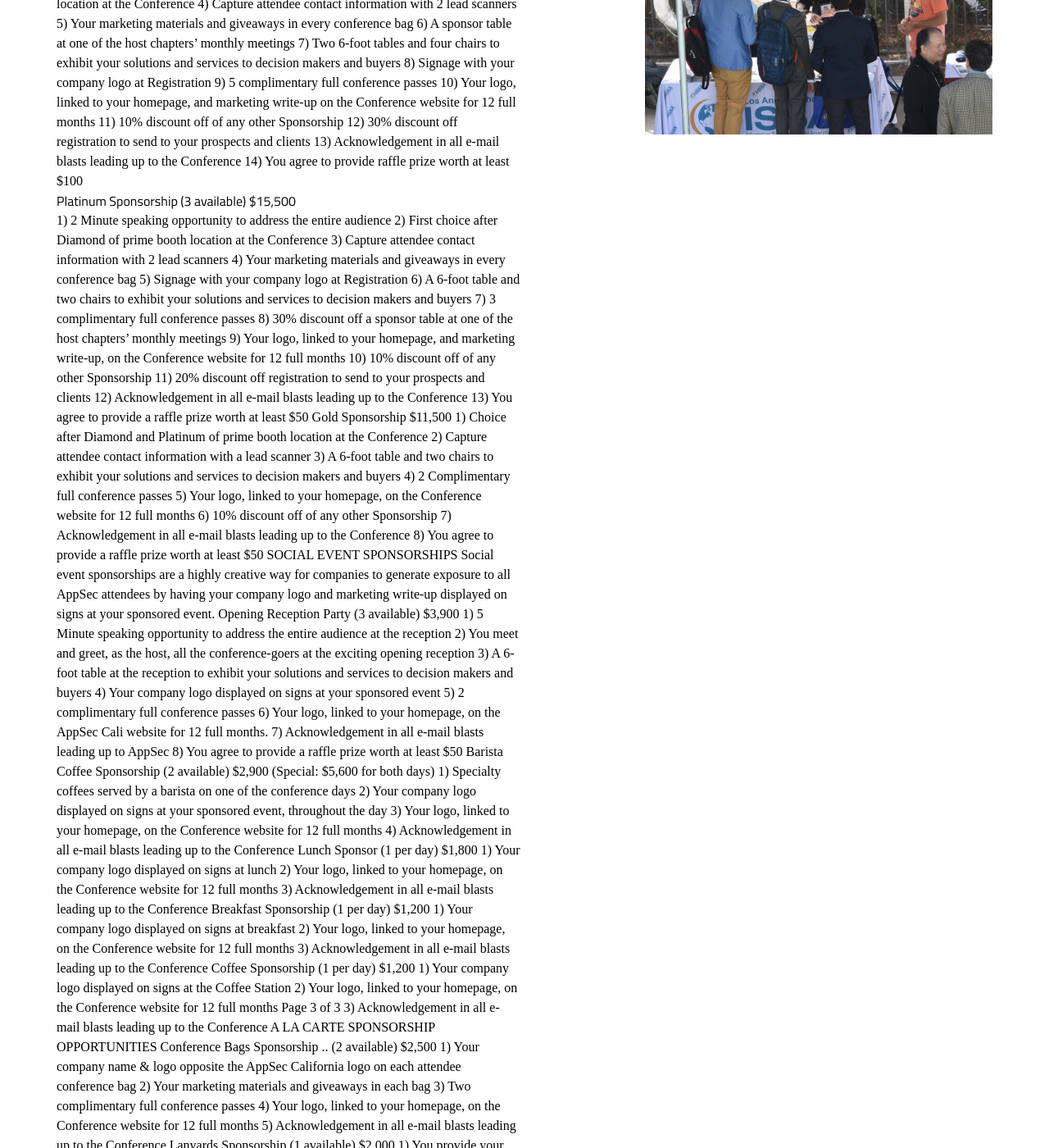
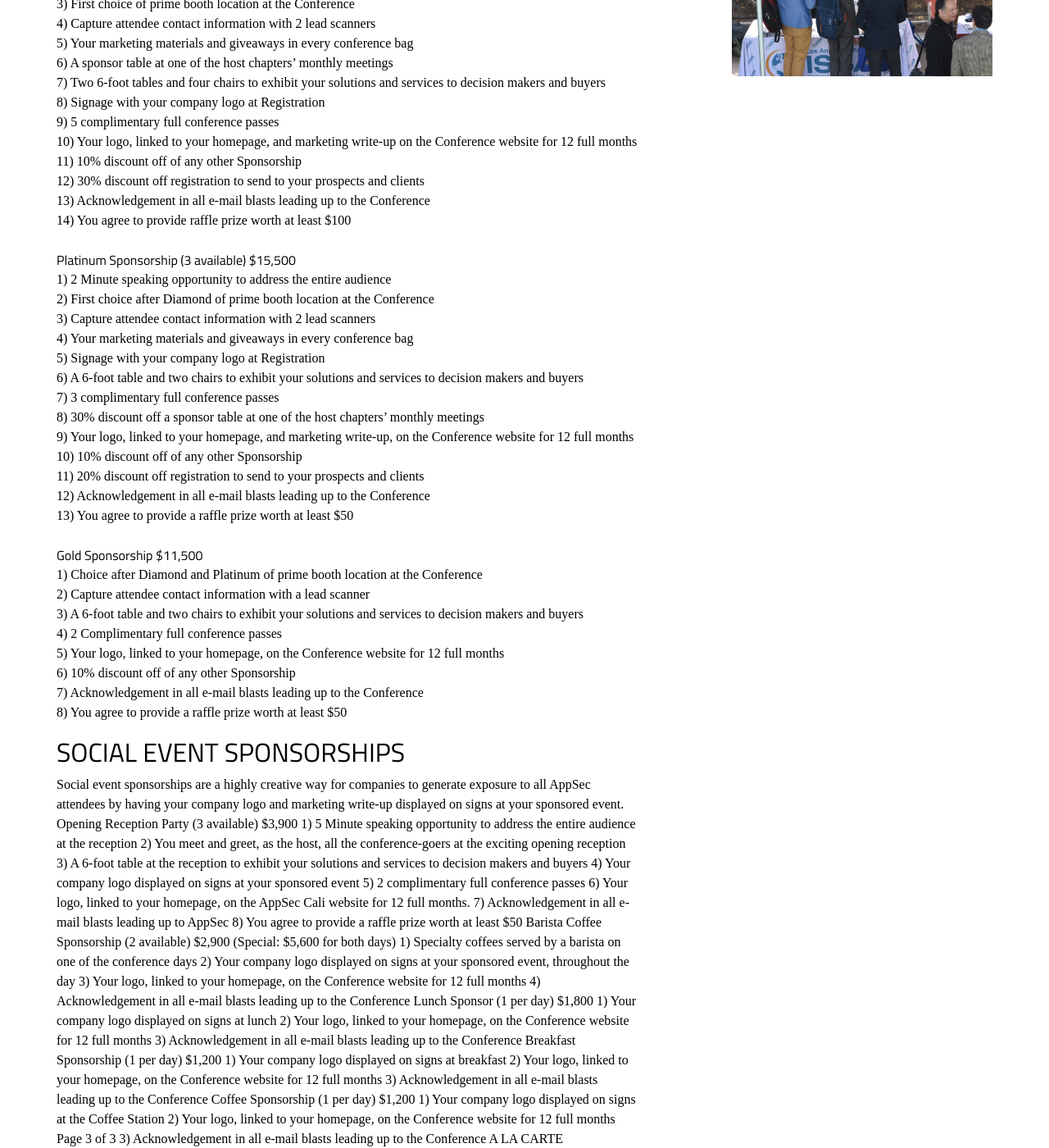
Before and after one commit to OWASP/2020-appseccalifornia, a Jekyll site: the page built from sponsors/index.html, in a window 1280 px wide and 1400 px high, scrolled down 727 px. Shown: the whole window at 82% size. Built offline with Jekyll 4.4.1, drawn with Linux system fonts in a browser that asks for light colours; some web fonts are replaced; comment, search, counter and statistics services are not loaded; some of the changed text lies outside the part shown.

Commit message:
testing formatting on sponsorship page

```diff
--- a/sponsors/index.html
+++ b/sponsors/index.html
@@ -20,6 +20,7 @@ Join us on the beach and increase your company’s exposure<br>
 <div class="column">
 <h2>EXPO SPOSNORSHIPS</h2>
 <h3>Diamond Sponsorship (3 available) $22,900</h3>
+<pre>
 1) 35 Minute speaking session during lunch
 2) 5 Minute talk to the entire audience to announce your solutions and your speaking session
 3) First choice of prime booth location at the Conference
@@ -34,7 +35,10 @@ Join us on the beach and increase your company’s exposure<br>
 12) 30% discount off registration to send to your prospects and clients
 13) Acknowledgement in all e-mail blasts leading up to the Conference
 14) You agree to provide raffle prize worth at least $100
+</pre>
+<br>
 <h3>Platinum Sponsorship (3 available) $15,500</h3>
+<pre>
 1) 2 Minute speaking opportunity to address the entire audience
 2) First choice after Diamond of prime booth location at the Conference
 3) Capture attendee contact information with 2 lead scanners
@@ -48,9 +52,10 @@ Join us on the beach and increase your company’s exposure<br>
 11) 20% discount off registration to send to your prospects and clients
 12) Acknowledgement in all e-mail blasts leading up to the Conference
 13) You agree to provide a raffle prize worth at least $50
-
-
-Gold Sponsorship $11,500
+</pre>
+<br>
+<h3>Gold Sponsorship $11,500</h3>
+<pre>
 1) Choice after Diamond and Platinum of prime booth location at the Conference
 2) Capture attendee contact information with a lead scanner
 3) A 6-foot table and two chairs to exhibit your solutions and services to decision makers and buyers
@@ -59,7 +64,9 @@ Gold Sponsorship $11,500
 6) 10% discount off of any other Sponsorship
 7) Acknowledgement in all e-mail blasts leading up to the Conference
 8) You agree to provide a raffle prize worth at least $50
-SOCIAL EVENT SPONSORSHIPS
+</pre>
+<br>
+<h2>SOCIAL EVENT SPONSORSHIPS</h2>
 Social event sponsorships are a highly creative way for companies to generate exposure to all AppSec attendees
 by having your company logo and marketing write-up displayed on signs at your sponsored event.
 Opening Reception Party (3 available) $3,900
```
